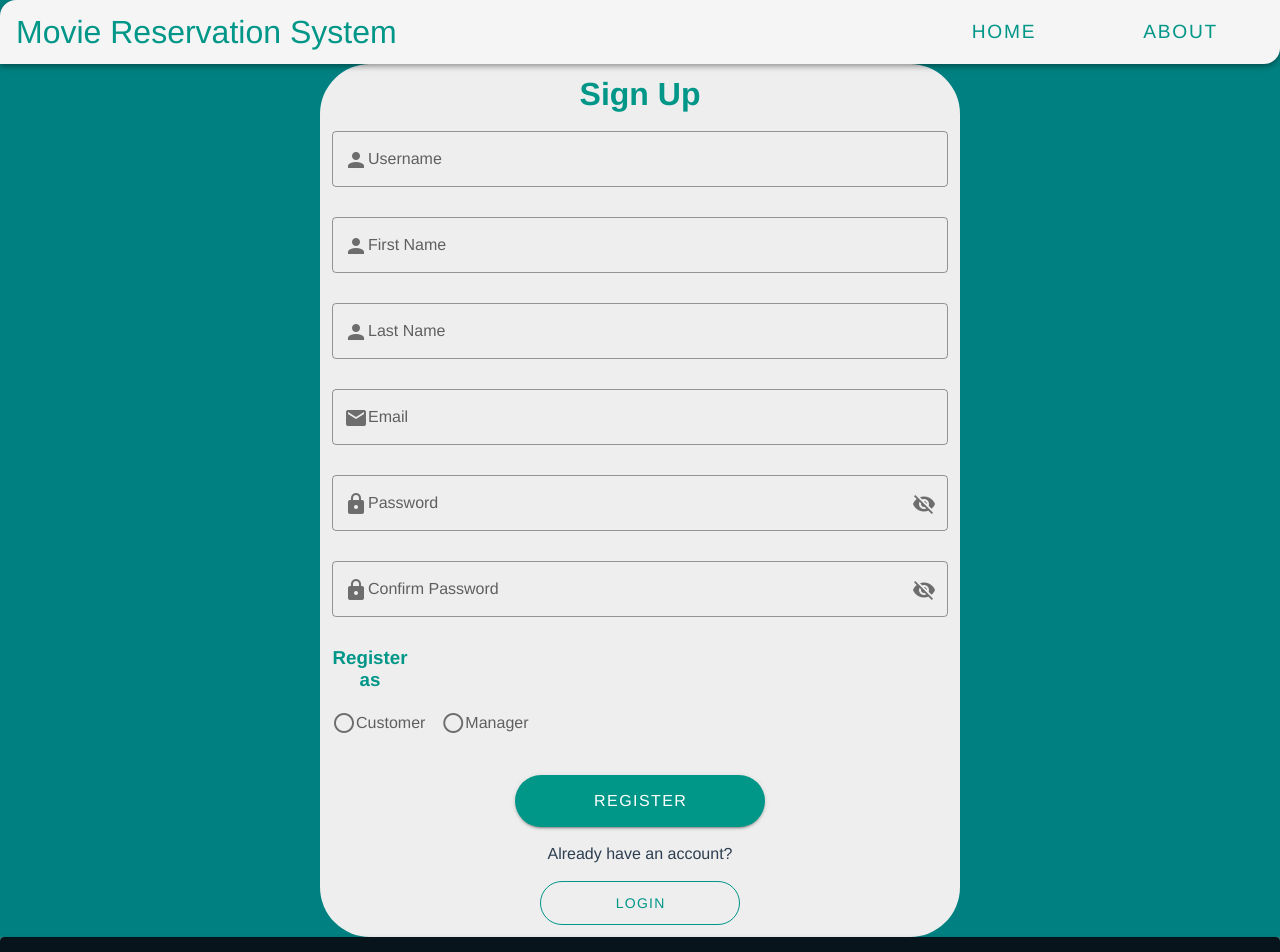
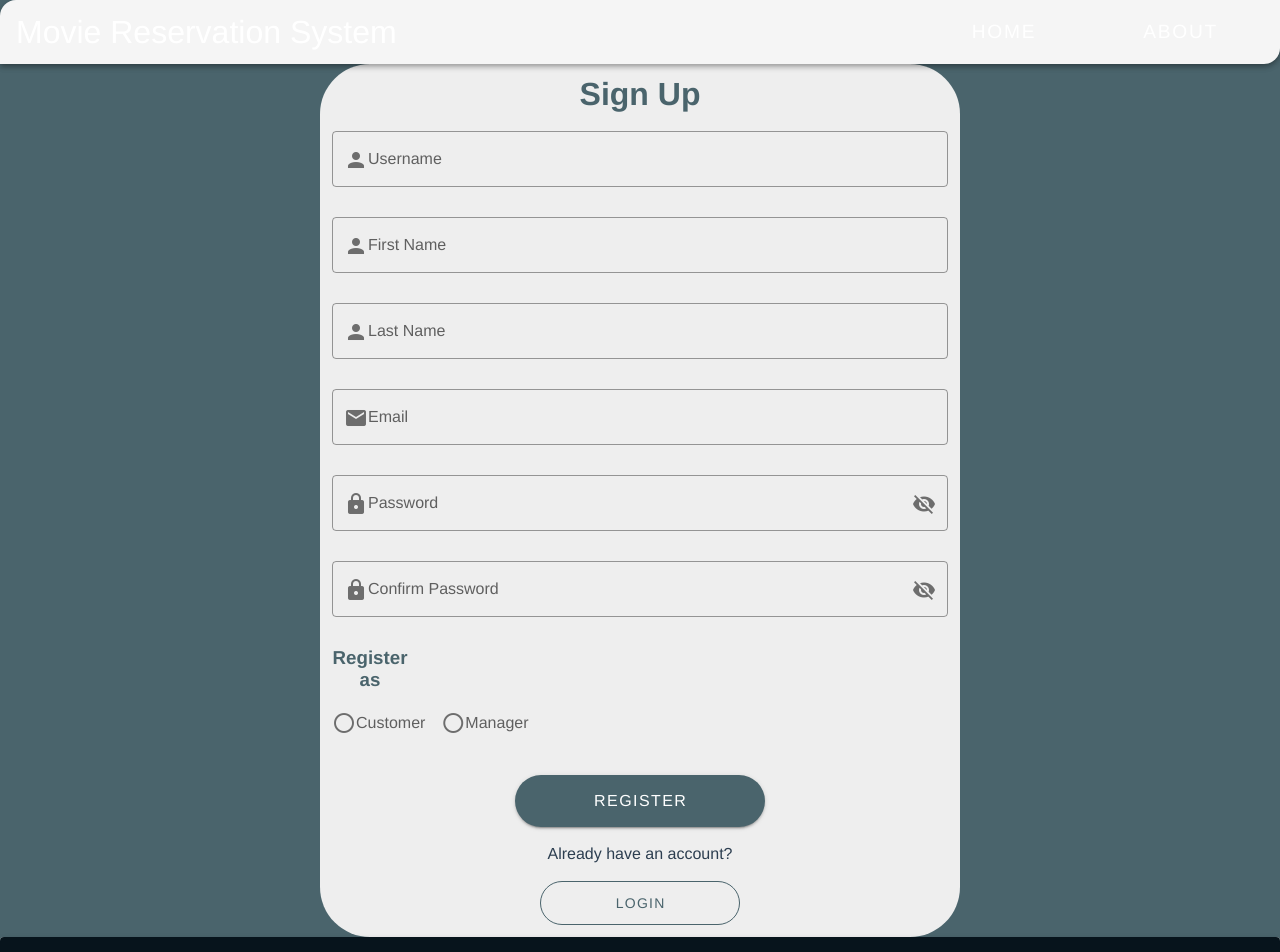
Before and after one commit to Maram31/Movies_Reservation_System, a Vue app in the folder movies_reservation_system_frontend/: page /signup in a window 1280 px wide. Shown: the top 952 px of the page. Built offline with nearby package versions, Linux system fonts and the light colour scheme.

Commit message:
changing the colors

```diff
--- a/movies_reservation_system_frontend/src/components/Footer.vue
+++ b/movies_reservation_system_frontend/src/components/Footer.vue
@@ -4,7 +4,7 @@
     <v-col
       class="text-center teal--text"
       cols="12"
-      style="color:#009688"
+      style="color:white"
 
     >
       {{ new Date().getFullYear() }} — <strong >Movie Reservation System</strong>
--- a/movies_reservation_system_frontend/src/components/Header.vue
+++ b/movies_reservation_system_frontend/src/components/Header.vue
@@ -5,7 +5,7 @@
       elevation="24"
       shaped
     >
-      <v-toolbar-title style="font-size: 2rem;color:#009688" >Movie Reservation System</v-toolbar-title>
+      <v-toolbar-title style="font-size: 2rem;color:white" >Movie Reservation System</v-toolbar-title>
       <v-spacer></v-spacer>
       <v-row >
       <v-col
@@ -17,9 +17,9 @@
       <v-spacer></v-spacer>
       <v-spacer></v-spacer>
     <v-row dense >
-      <v-col><v-btn  style="font-size: 1.2rem;color:#009688" class="d-none d-lg-block" text @click="GoToHome()">
+      <v-col><v-btn  style="font-size: 1.2rem;color:white" class="d-none d-lg-block" text @click="GoToHome()">
       Home</v-btn></v-col>
-      <v-col><v-btn style="font-size: 1.2rem;color:#009688" class="d-none d-lg-block" text @click="GoToAbout()">About</v-btn></v-col>
+      <v-col><v-btn style="font-size: 1.2rem;color:white" class="d-none d-lg-block" text @click="GoToAbout()">About</v-btn></v-col>
 
     </v-row>
 
--- a/movies_reservation_system_frontend/src/views/Login.vue
+++ b/movies_reservation_system_frontend/src/views/Login.vue
@@ -21,7 +21,7 @@
              <v-alert
               v-show="this.verifyalert"
               border="left"
-              color="#009688"
+              color="#4A646C"
               dark
             >
             Please Verify your account before login
@@ -31,7 +31,7 @@
              <v-alert
               v-show="this.NotRegisteredalert"
               border="left"
-              color="#009688"
+              color="#4A646C"
               dark
             >
             You're not registered, Please Register at first
@@ -41,7 +41,7 @@
              <v-alert
               v-show="this.WrongNameOrPassAlert"
               border="left"
-              color="#009688"
+              color="#4A646C"
               dark
             >
             wrong Username or password
@@ -52,7 +52,7 @@
               v-model="Name"
               label="Username"
               prepend-inner-icon="mdi-account"
-              color="#009688"
+              color="#4A646C"
               :rules="[rules.required]"
               outlined
             ></v-text-field>
@@ -64,7 +64,7 @@
               :type="show1 ? 'text' : 'password'"
               label="Password"
               prepend-inner-icon="mdi-lock"
-              color="#009688"
+              color="#4A646C"
               :rules="[rules.required, rules.Passlength,rules.containANumber,rules.containALetter]"
               outlined
               @click:append="show1 = !show1"
@@ -74,7 +74,7 @@
         </v-form>
         <br/>
 
-            <v-btn @click="Validate" rounded dark color="#009688" x-large style="width: 250px">
+            <v-btn @click="Validate" rounded dark color="#4A646C" x-large style="width: 250px">
               Login
             </v-btn>
 
@@ -87,7 +87,7 @@
               to='/signup'
               outlined
               rounded
-              color="#009688"
+              color="#4A646C"
               large
               style="width: 200px"
             >
@@ -102,7 +102,7 @@
               to='/'
               outlined
               rounded
-              color="#009688"
+              color="#4A646C"
               small
               style="width: 170px"
             >
@@ -190,7 +190,7 @@ export default {
 <style scoped>
 
 #content {
-  background-color: #008080;
+  background-color: #4A646C;
 
 }
 
@@ -201,7 +201,7 @@ export default {
 
 }
 #login {
-  color: #009688;
+  color: #4A646C;
 }
 
 </style>>
--- a/movies_reservation_system_frontend/src/views/SignUp.vue
+++ b/movies_reservation_system_frontend/src/views/SignUp.vue
@@ -16,7 +16,7 @@
              <v-alert
               v-show="this.ExistingUseralert"
               border="left"
-              color="#009688"
+              color="#4A646C"
               dark
             >
             This Email/Username is already taken try to login with them
@@ -27,7 +27,7 @@
               v-model="Name"
               label="Username"
               prepend-inner-icon="mdi-account"
-              color="#009688"
+              color="#4A646C"
               :rules="[rules.required, rules.Namelength]"
               outlined
             ></v-text-field>
@@ -37,7 +37,7 @@
               v-model="FirstName"
               label="First Name"
               prepend-inner-icon="mdi-account"
-              color="#009688"
+              color="#4A646C"
               :rules="[rules.required, rules.Namelength]"
               outlined
             ></v-text-field>
@@ -46,7 +46,7 @@
               v-model="LastName"
               label="Last Name"
               prepend-inner-icon="mdi-account"
-              color="#009688"
+              color="#4A646C"
               :rules="[rules.required, rules.Namelength]"
               outlined
             ></v-text-field>
@@ -56,7 +56,7 @@
               v-model="Email"
               label="Email"
               prepend-inner-icon="mdi-email"
-              color="#009688"
+              color="#4A646C"
               :rules="[rules.required, rules.email]"
               outlined
             ></v-text-field>
@@ -69,7 +69,7 @@
               :type="show1 ? 'text' : 'password'"
               label="Password"
               prepend-inner-icon="mdi-lock"
-              color="#009688"
+              color="#4A646C"
               :rules="[rules.required, rules.Passlength,rules.containANumber,rules.containALetter]"
               outlined
               @click:append="show1 = !show1"
@@ -81,7 +81,7 @@
               :type="show2 ? 'text' : 'password'"
               label="Confirm Password"
               prepend-inner-icon="mdi-lock"
-              color="#009688"
+              color="#4A646C"
               :rules="[rules.required, rules.Matchingchar(Confirmpassword, password),rules.containANumber,rules.containALetter]"
               outlined
               @click:append="show2 = !show2"
@@ -106,12 +106,12 @@
 
                 label="Customer"
                 value="Customer"
-                color="#009688"
+                color="#4A646C"
               ></v-radio>
               <v-radio
                 label="Manager"
                 value="Manager"
-                color="#009688"
+                color="#4A646C"
               ></v-radio>
 
             </v-radio-group>
@@ -123,7 +123,7 @@
               @click="Validate"
               rounded
               dark
-              color="#009688"
+              color="#4A646C"
               x-large
               style="width: 250px">
               Register
@@ -138,7 +138,7 @@
               to='/login'
               outlined
               rounded
-              color="#009688"
+              color="#4A646C"
               large
               style="width: 200px"
             >
@@ -171,7 +171,6 @@ export default {
       Email: '',
       password: '',
       Confirmpassword: '',
-      color: '009688',
       rules: {
         required: (value) => !!value || 'Required.',
         email: (value) => {
@@ -230,7 +229,7 @@ export default {
 
 <style scoped>
 #content {
-  background-color: #008080;
+  background-color: #4A646C;
 }
 #container {
   background-color: #eeeeee;
@@ -238,7 +237,7 @@ export default {
   width: 50%;
 }
 #signup {
-  color: #009688;
+  color: #4A646C;
 }
 
 
```
